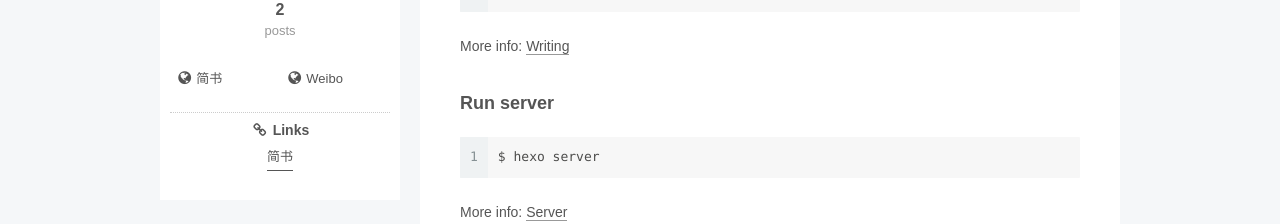
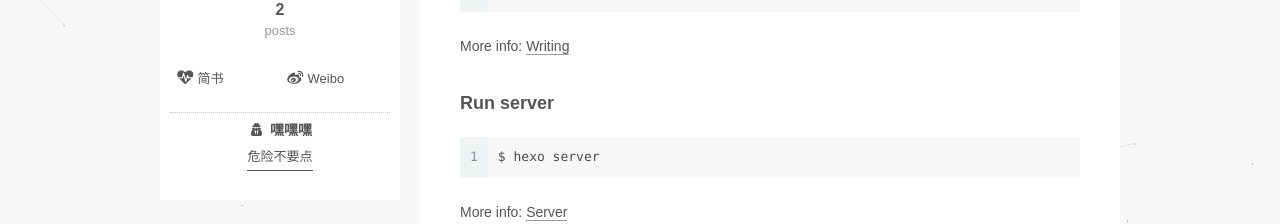
Before and after one commit to ZHANG-FENGTAO/zhang-fengtao.github.com, a plain HTML site: page 2018/06/09/hello-world/index.html in a window 1280 px wide. Both pictures are taken after a click on the item "Overview". Shown: the part 453-677 px from the top of the page. Drawn offline with Linux system fonts and the light colour scheme; some packages are replaced by stand-ins of ours; a script that the page names is missing.

Commit message:
Site updated: 2018-06-14 00:08:16

```diff
--- a/2018/06/09/hello-world/index.html
+++ b/2018/06/09/hello-world/index.html
@@ -460,13 +460,13 @@
                   <span class="links-of-author-item">
                     <a href="https://www.jianshu.com/u/65c8a5f862a8" target="_blank" title="简书">
 
-                        <i class="fa fa-fw fa-globe"></i>简书</a>
+                        <i class="fa fa-fw fa-heartbeat"></i>简书</a>
                   </span>
 
                   <span class="links-of-author-item">
                     <a href="https://weibo.com/2556488547/profile?topnav=1&wvr=6&is_all=1" target="_blank" title="Weibo">
 
-                        <i class="fa fa-fw fa-globe"></i>Weibo</a>
+                        <i class="fa fa-fw fa-weibo"></i>Weibo</a>
                   </span>
 
             </div>
@@ -479,13 +479,13 @@
 
             <div class="links-of-blogroll motion-element links-of-blogroll-block">
               <div class="links-of-blogroll-title">
-                <i class="fa  fa-fw fa-link"></i>
-                Links
+                <i class="fa  fa-fw fa-user-secret"></i>
+                嘿嘿嘿
               </div>
               <ul class="links-of-blogroll-list">
 
                   <li class="links-of-blogroll-item">
-                    <a href="https://www.jianshu.com/u/65c8a5f862a8" title="简书" target="_blank">简书</a>
+                    <a href="https://www.jianshu.com/u/65c8a5f862a8" title="危险不要点" target="_blank">危险不要点</a>
                   </li>
 
               </ul>
@@ -610,6 +610,8 @@
 
 
 
+
+
     <script type="text/javascript" src="/lib/jquery/index.js?v=2.1.3"></script>
 
 
@@ -636,6 +638,11 @@
 
 
     <script type="text/javascript" src="/lib/fancybox/source/jquery.fancybox.pack.js?v=2.1.5"></script>
+
+
+
+
+    <script type="text/javascript" src="/lib/canvas-nest/canvas-nest.min.js"></script>
 
 
 
--- a/css/main.css
+++ b/css/main.css
@@ -1823,7 +1823,7 @@ pre .javascript .function {
   width: 4px;
   height: 4px;
   border-radius: 50%;
-  background: #acffaf;
+  background: #b828ff;
 }
 .links-of-blogroll {
   font-size: 13px;
```
Also changed, not shown: 2018/06/09/test-site/index.html (+12 -5 lines), archives/2018/06/index.html (+12 -5 lines), archives/2018/index.html (+12 -5 lines), archives/index.html (+12 -5 lines), index.html (+12 -5 lines).
